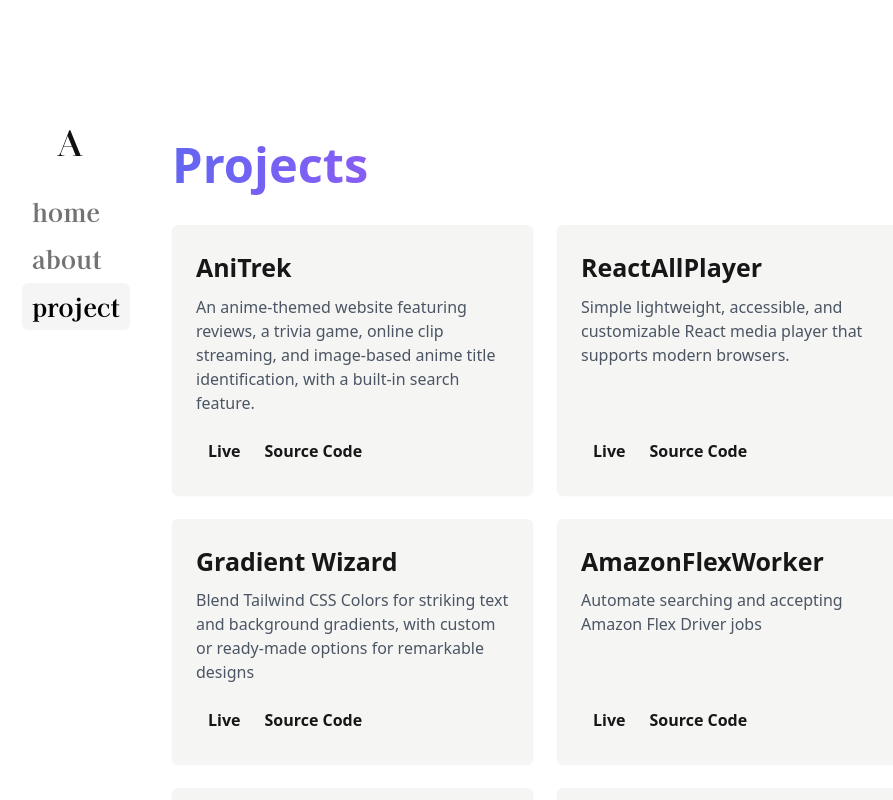
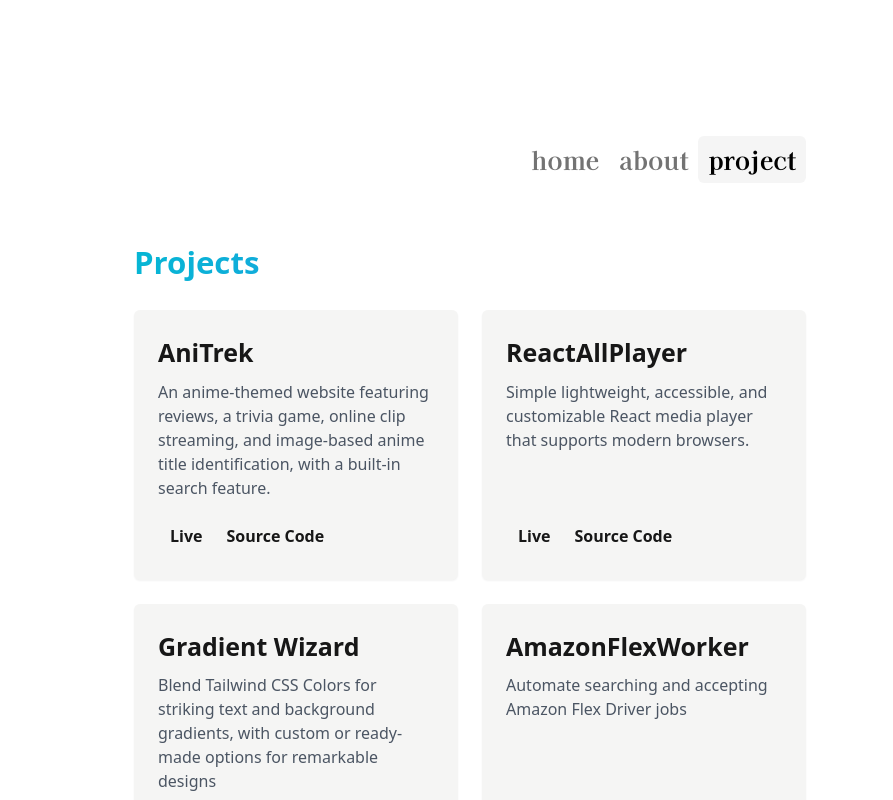
Before and after one commit to asadbek064/asadbek-dev, a Next.js app: page /project in a window 1280 px wide. Shown: the top 800 px of the page, without its empty margins (170-1063 px from the left). Built offline with nearby package versions, Linux system fonts and the light colour scheme.

Commit message:
chore: sidbar redesigned

```diff
--- a/app/about/page.tsx
+++ b/app/about/page.tsx
@@ -17,10 +17,10 @@
   return (
     <section>
       <div className="
-        dark:bg-gradient-to-r dark:from-amber-200 dark:to-yellow-500 text-transparent bg-clip-text
-        bg-gradient-to-r from-indigo-500 via-purple-500 to-pink-500
+        text-transparent bg-clip-text
+        bg-gradient-to-r from-cyan-500 to-blue-500
         ">
-        <h1 className="font-bold [font-size:var(--step-4)]">About Me</h1>
+        <h1 className="font-bold [font-size:var(--step-2)]">About Me</h1>
       </div>
       <p className="my-4 text-neutral-800 dark:text-neutral-200">
         Hey, I'm Asadbek. Most folks know me as <b>Asad</b> online.
--- a/app/layout.tsx
+++ b/app/layout.tsx
@@ -69,9 +69,9 @@
         kaisei.variable
       )}
     >
-      <body className="antialiased max-w-4xl mb-40 flex flex-col md:flex-row mx-4 mt-8 md:mt-20 lg:mt-32 lg:mx-auto">
+      <body className="antialiased max-w-2xl mb-40 flex flex-col mx-4 mt-8  lg:mt-32 md:mx-auto lg:mx-auto">
         <Sidebar />
-        <main className="flex-auto min-w-0 mt-6 md:mt-0 flex flex-col px-2 md:px-0">
+        <main className="flex-auto min-w-0 mt-12 md:mt-12 flex flex-col px-2 md:px-0">
           {children}
           <Analytics />
         </main>
--- a/app/page.tsx
+++ b/app/page.tsx
@@ -26,10 +26,10 @@
   return (
     <section>
       <div className="
-        dark:bg-gradient-to-r dark:from-amber-200 dark:to-yellow-500 text-transparent bg-clip-text
-        bg-gradient-to-r from-indigo-500 via-purple-500 to-pink-500
+        text-transparent bg-clip-text
+        bg-gradient-to-r from-cyan-500 to-blue-500
         ">
-        <h1 className="[font-size:var(--step-4)] font-bold">{name}</h1>
+        <h1 className="[font-size:var(--step-2)] font-bold">{name}</h1>
       </div>
       <p className="my-5 max-w-[460px] text-neutral-800 dark:text-neutral-200 [font-size:var(--step-0)]">
         {about()}
--- a/app/project/page.tsx
+++ b/app/project/page.tsx
@@ -64,10 +64,10 @@
   return (
     <section>
       <div className="
-      dark:bg-gradient-to-r dark:from-amber-200 dark:to-yellow-500 text-transparent bg-clip-text
-      bg-gradient-to-r from-indigo-500 via-purple-500 to-pink-500
+      text-transparent bg-clip-text
+      bg-gradient-to-r from-cyan-500 to-blue-500
       ">
-        <h1 className="font-bold [font-size:var(--step-4)]">Projects</h1>
+        <h1 className="font-bold [font-size:var(--step-2)]">Projects</h1>
       </div>
 
       <div className="mt-6">
--- a/components/sidebar.tsx
+++ b/components/sidebar.tsx
@@ -42,17 +42,17 @@
   });
 
   return (
-    <aside className="md:w-[150px] md:flex-shrink-0 -mx-4 md:mx-0 md:px-0 font-serif">
-      <div className="lg:sticky lg:top-20">
-        <div className="ml-2 md:ml-[12px] mb-2 px-4 md:px-0 md:mb-8 space-y-10 flex flex-col md:flex-row items-start ease-in duration-150">
+    <div className="font-serif" >
+      <div className="flex md:justify-end justify-start">
+        {/* <div className="ml-2 md:ml-[12px] mb-2 px-4 md:px-0 md:mb-8 space-y-10 flex flex-col md:flex-row items-start ease-in duration-150">
           <Logo isDarkTheme={isDarkTheme}/>
-        </div>
+        </div> */}
         <LayoutGroup>
           <nav
-            className="flex flex-row md:flex-col items-start relative px-4 md:px-0 pb-0 fade md:overflow-auto scroll-pr-6 md:relative"
+            className="flex flex-row items-start relative px-4 md:px-0 pb-0 fade  scroll-pr-6"
             id="nav"
           >
-            <div className="flex flex-row md:flex-col space-x-0 pr-10 mb-2 mt-2 md:mt-0 [font-size:var(--step-1)]">
+            <div className="flex flex-row space-x-0  mb-2 mt-2 [font-size:var(--step-1)]">
               {Object.entries(navItems).map(([path, { name }]) => {
                 const isActive = path === pathname;
                 return (
@@ -88,6 +88,6 @@
           </nav>
         </LayoutGroup>
       </div>
-    </aside>
+    </div>
   );
 }
```
